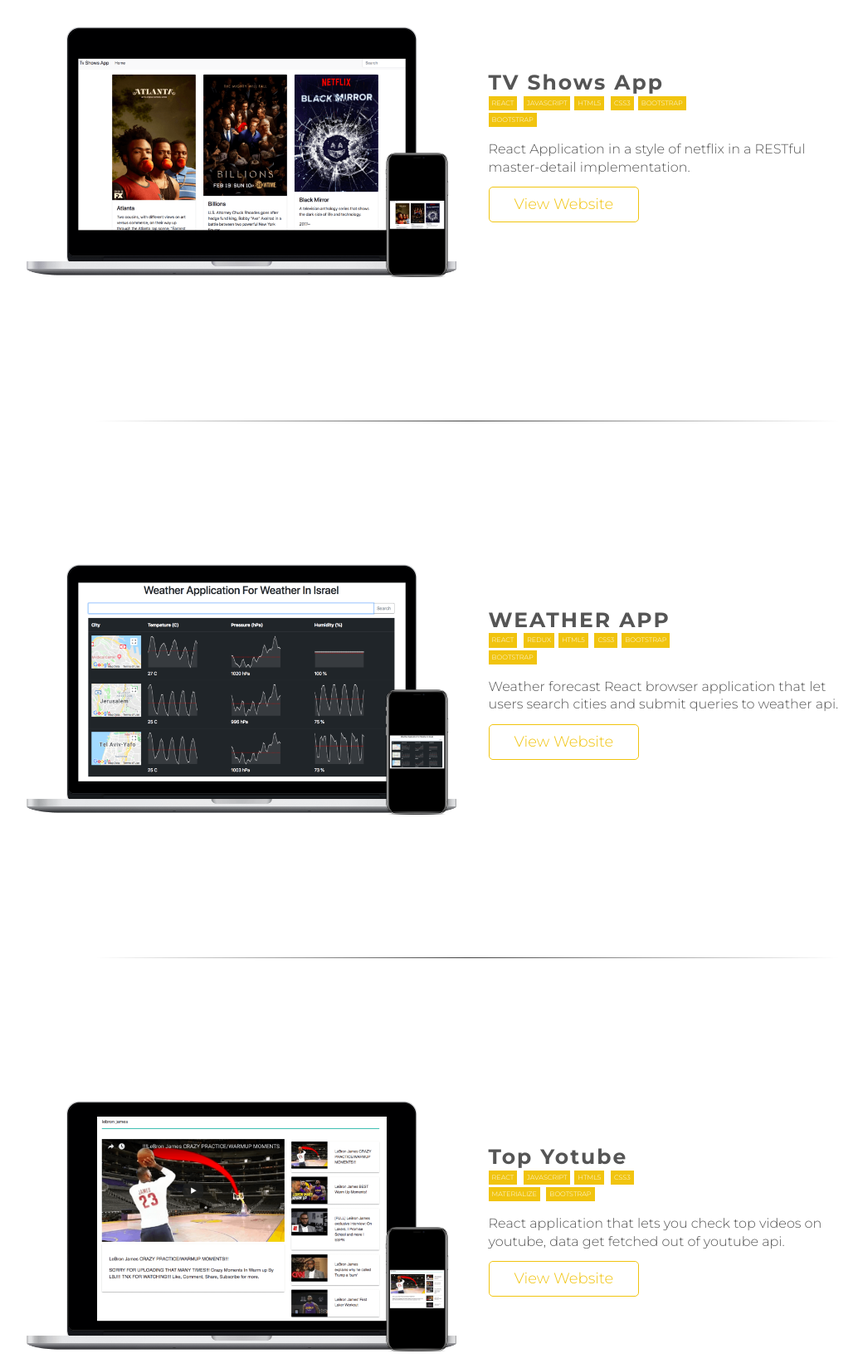
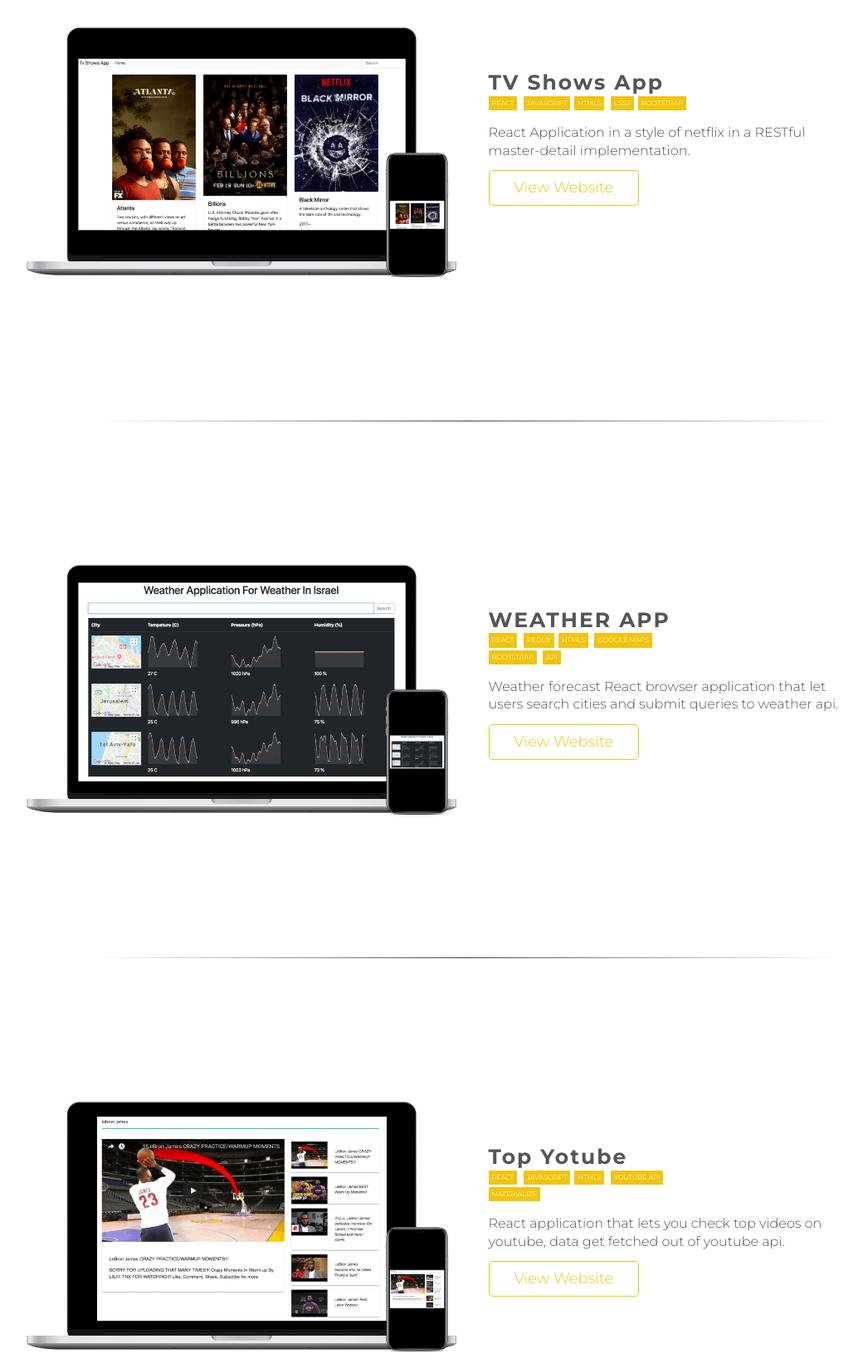
Before and after one commit to vl-bozhkov/portfolio, a website: page index.html in a window 1280 px wide. Shown: the part 1020-2663 px from the top of the page at 83% size, without its empty margins (77-1117 px from the left). Drawn offline with nearby package versions, Linux system fonts and the light colour scheme; some packages are replaced by stand-ins of ours; a script that the page names is missing.

Commit message:
some more minor bugs updates

```diff
--- a/index.html
+++ b/index.html
@@ -106,7 +106,7 @@
             <div class="project-description">
                 <h3>TV Shows App</h3>
                 <div> <span class="border-text">REACT</span> <span class="border-text">JAVASCRIPT</span><span class="border-text">HTML5</span>
-                    <span class="border-text">CSS3</span><span class="border-text">BOOTSTRAP</span> <span class="border-text">BOOTSTRAP</span></div>
+                    <span class="border-text">CSS3</span><span class="border-text">BOOTSTRAP</span> </div>
                 <p>React Application in a style of netflix in a RESTful master-detail implementation.</p>
                 <a href="https://tv-shows-app.herokuapp.com/search" target="_blank" class="btn btn-ghost">View Website</a>
             </div>
@@ -120,7 +120,7 @@
             <div class="project-description">
                 <h3>WEATHER APP</h3>
                 <div> <span class="border-text">REACT</span> <span class="border-text">REDUX</span><span class="border-text">HTML5</span>
-                    <span class="border-text">CSS3</span><span class="border-text">BOOTSTRAP</span> <span class="border-text">BOOTSTRAP</span></div>
+                    <span class="border-text">GOOGLE MAPS</span><span class="border-text">BOOTSTRAP</span> <span class="border-text">API</span></div>
                 <p>Weather forecast React browser application that let users search cities and submit queries to weather
                     api.
                 </p>
@@ -136,7 +136,7 @@
             <div class="project-description">
                 <h3>Top Yotube</h3>
                 <div> <span class="border-text">REACT</span> <span class="border-text">JAVASCRIPT</span><span class="border-text">HTML5</span>
-                    <span class="border-text">CSS3</span><span class="border-text">MATERIALIZE</span> <span class="border-text">BOOTSTRAP</span></div>
+                    <span class="border-text">YOUTUBE API</span><span class="border-text">MATERIALIZE</span> </div>
                 <p>React application that lets you check top videos on youtube, data get fetched out of youtube api.</p>
                 </p>
                 <a href="https://desolate-retreat-82779.herokuapp.com/" target="_blank" class="btn btn-ghost">View Website</a>
@@ -150,7 +150,7 @@
             </div>
             <div class="project-description">
                 <h3>Portfolio</h3>
-                <div> <span class="border-text">REACT</span> <span class="border-text">SASS</span><span class="border-text">HTML5</span>
+                <div> <span class="border-text">SASS</span><span class="border-text">HTML5</span>
                     <span class="border-text">UI/UX</span><span class="border-text">RESPONSIVE DESIGN</span> <span class="border-text">JAVASCRIPT</span></div>
                 <p>Portfolio website showcase my skills, fully responsive website.
                 </p>
```
